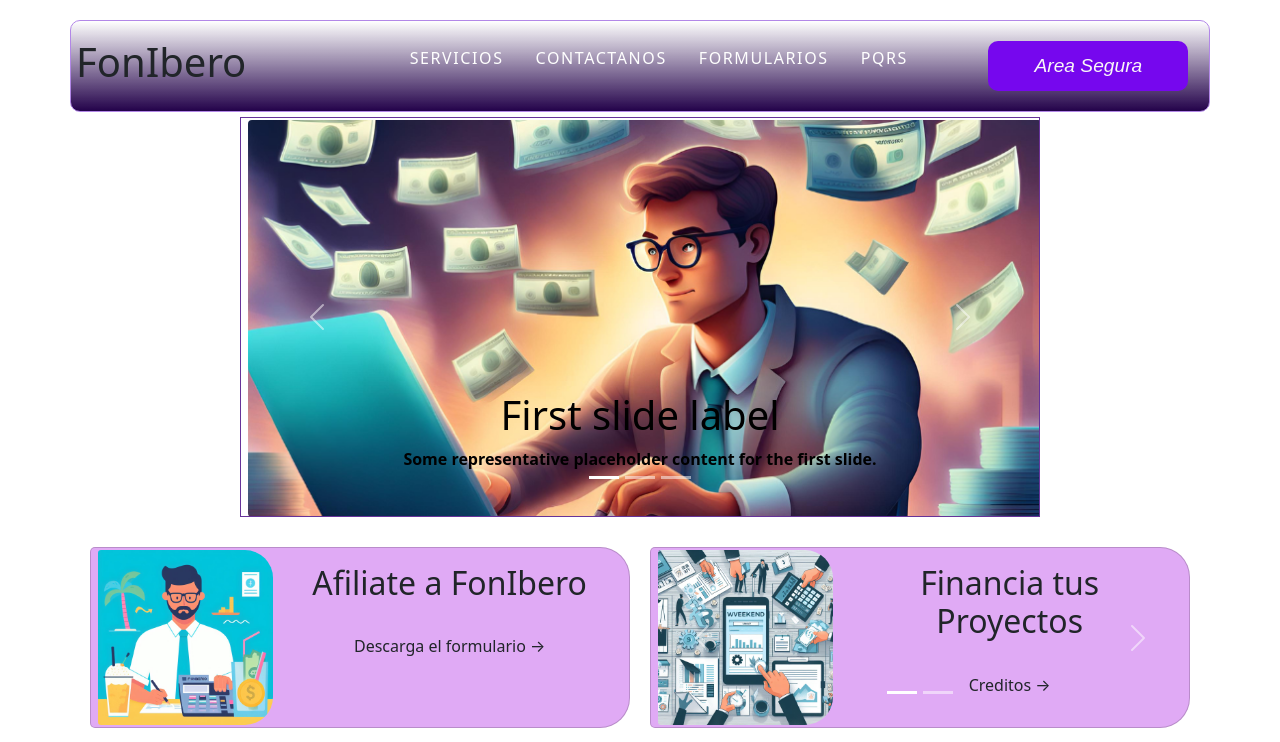
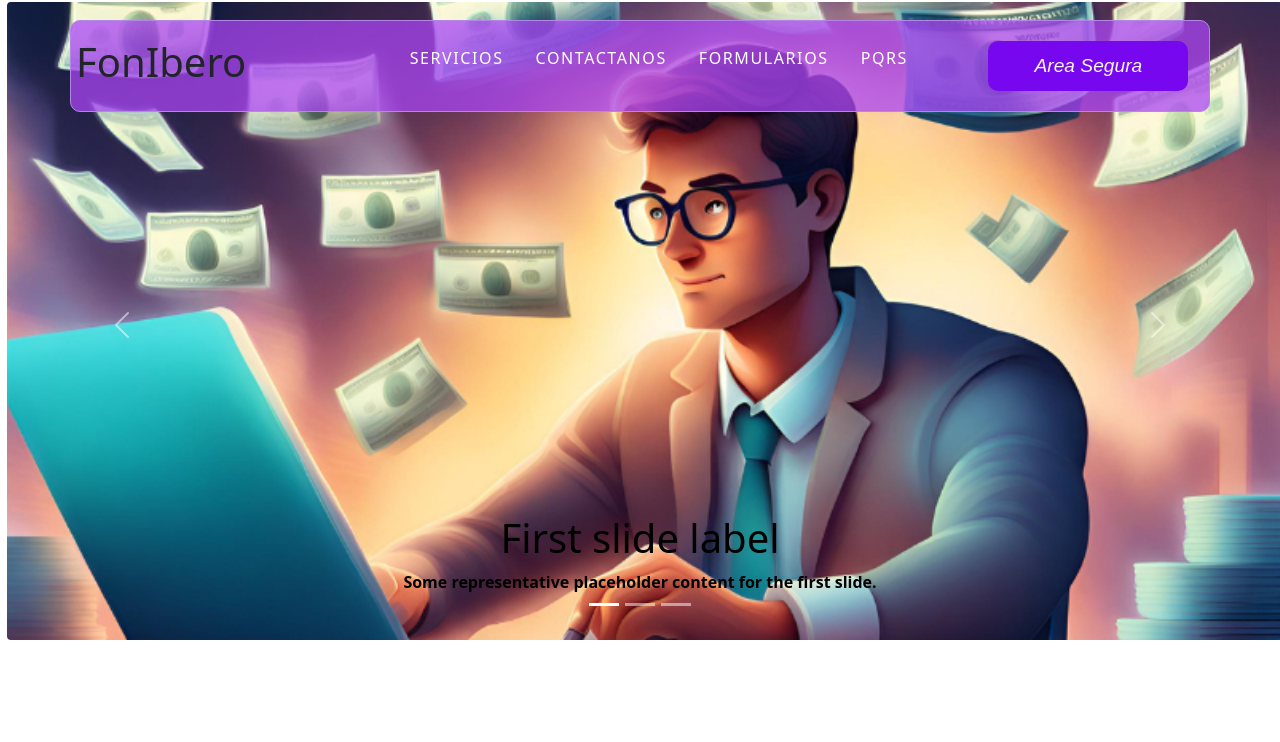
Before and after one commit to edalsare/fondo-empleados, a Next.js app: page / in a window 1280 px wide. Shown: the top 742 px of the page. Built offline with nearby package versions, Linux system fonts and the light colour scheme.

Commit message:
Arreglando Slider

```diff
--- a/src/app/componets/Footer/Footer.css
+++ b/src/app/componets/Footer/Footer.css
@@ -6,6 +6,7 @@
     height: auto;
     justify-content:space-around;
     margin-top: 20px;
+    margin-top: 100px;
 }
 
 .section-footer{
--- a/src/app/componets/header/Header.css
+++ b/src/app/componets/header/Header.css
@@ -2,7 +2,7 @@
     position:sticky;
     border: 1px solid rgb(178, 135, 231);
     border-radius: 10px;
-    background: linear-gradient(rgba(198, 79, 19, 0), rgb(35, 2, 74));
+    background: rgba(171, 69, 244, 0.742);
     padding: 5px;
     display: flex;
     justify-content: space-between;
--- a/src/app/componets/slider/Slider.css
+++ b/src/app/componets/slider/Slider.css
@@ -1,16 +1,15 @@
 #carouselExampleCaptions{
-    height:400px;
-    width: 800px;
-    margin: 20px;
-    border: 1px solid rebeccapurple;
+    height:auto;
+    width: 100%;
     text-align: center;
-    justify-content: center;
     display:flex;
+    position: relative;
+    margin-bottom: 100px;
 
 }
 
 img{
-    height: 400px;;
-    width: 800px;
+    height: auto;;
+    width: 100%;
 
 }
--- a/src/app/globals.css
+++ b/src/app/globals.css
@@ -1,11 +1,12 @@
 
 .Header{
-  position:sticky;
+  position:fixed;
   height: fit-content;
   top: 20px;
   z-index: 10000;
   width: 100%;
   margin-bottom: 5px;
+
 }
 .Body{
   align-items: center;
--- a/src/app/page.tsx
+++ b/src/app/page.tsx
@@ -1,23 +1,24 @@
-import Image from 'next/image';
-import Header from './componets/header/Header';
-import Login from './componets/register/form-login/Login';
-import Slider from './componets/slider/Slider';
-import Card from './componets/infromacion/card/card';
-import Footer from './componets/Footer/Footer';
-import './globals.css';
+import Image from "next/image";
+import Header from "./componets/header/Header";
+import Login from "./componets/register/form-login/Login";
+import Slider from "./componets/slider/Slider";
+import Card from "./componets/infromacion/card/card";
+import Footer from "./componets/Footer/Footer";
+import "./globals.css";
 
 export default function Home() {
   return (
     <div>
-      <div className='Header'>
-        <Header/>
+      <div className="Header">
+        <Header />
       </div>
-      <div className='Body'>
-        <Slider/>
-        <Card/>
-        <Footer/>
+      <div className="Body">
+        <Slider />
+        <Card />
       </div>
-
+      <div>
+        <Footer />
+      </div>
     </div>
-  )
+  );
 }
```
